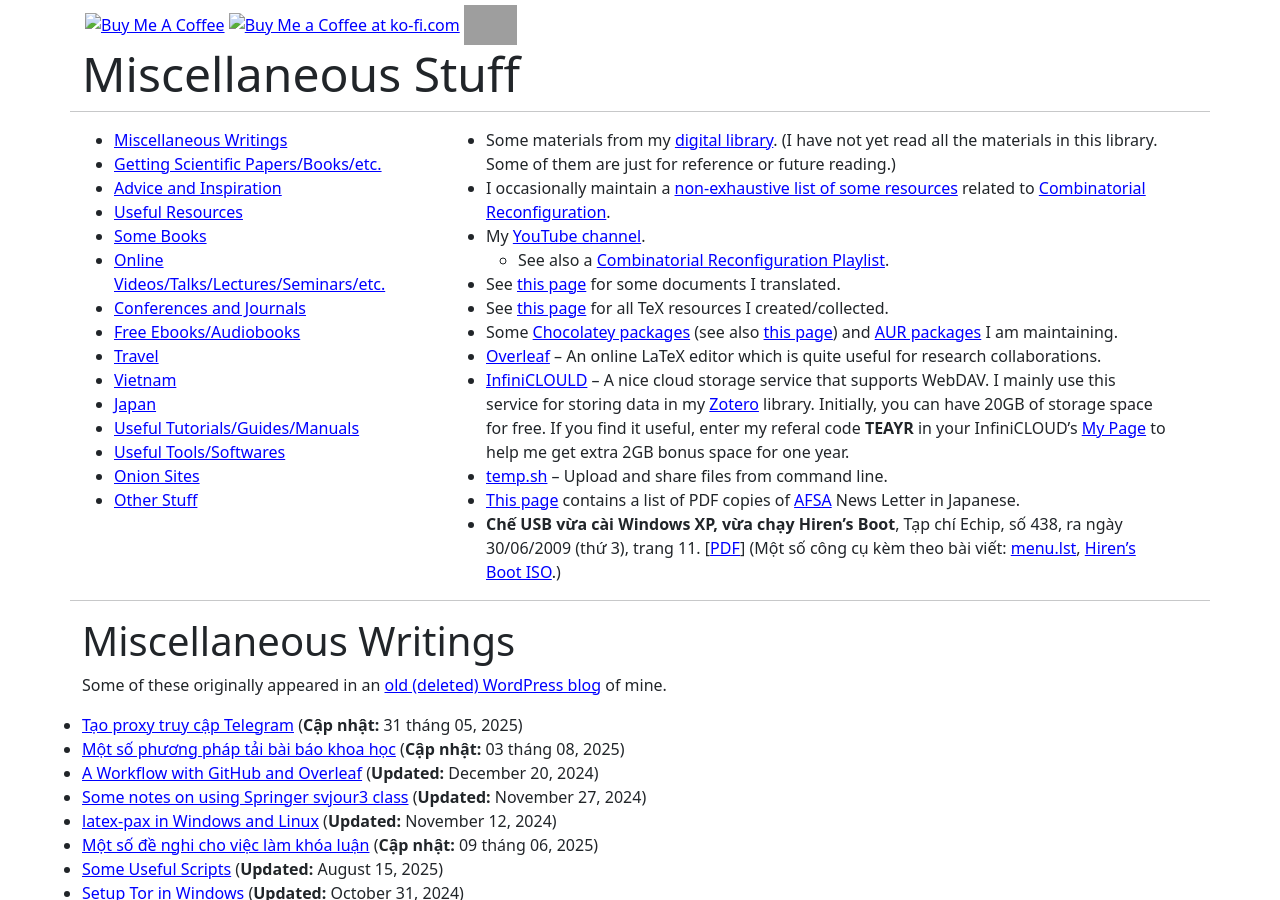
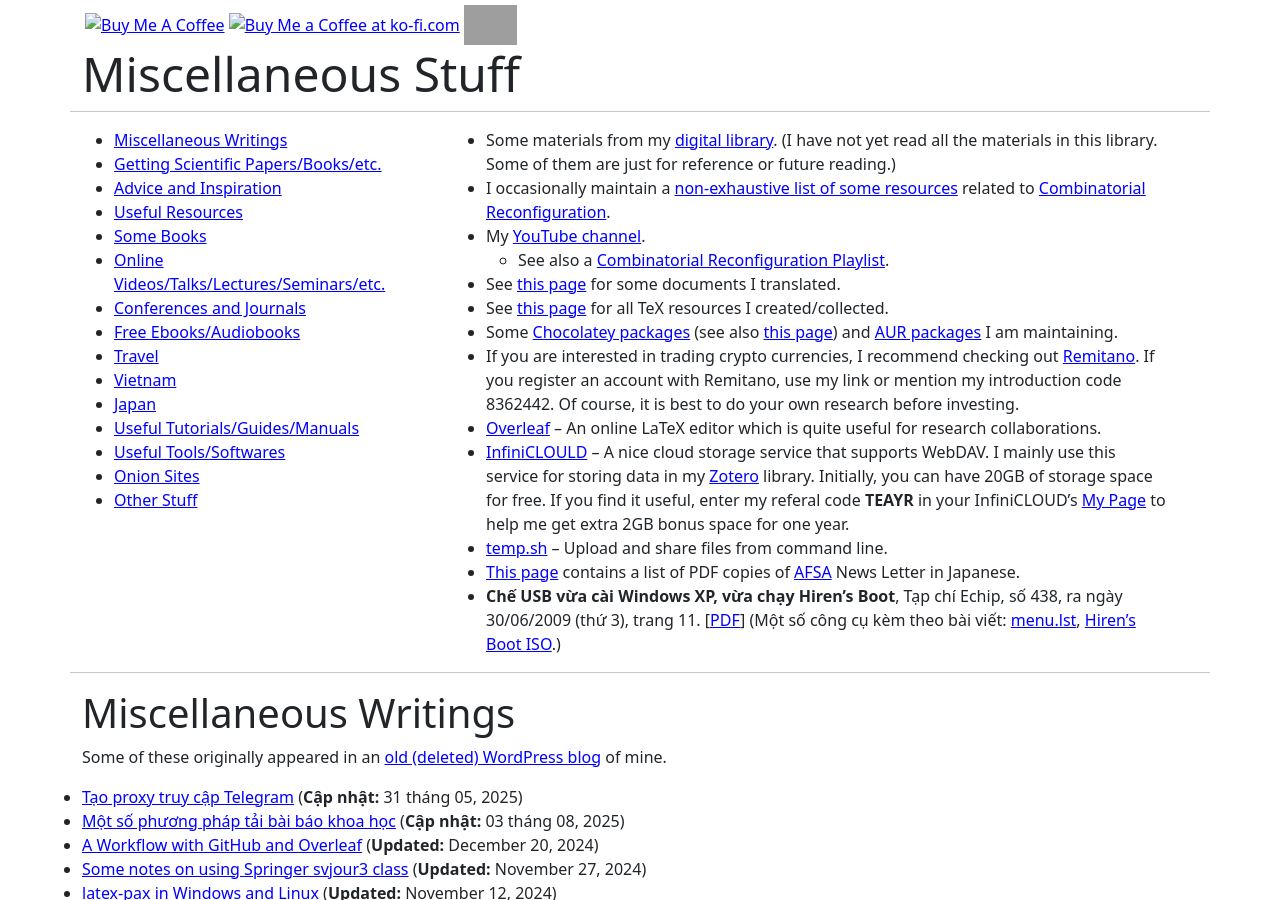
Before and after one commit to hoanganhduc/hoanganhduc.github.io, a Jekyll site: the page built from misc.md, in a window 1280 px wide and 900 px high. Built offline with Jekyll 4.4.1, drawn with Linux system fonts in a browser that asks for light colours; nearby versions of some CDN libraries; a style sheet for code colours, icons or effects is not loaded; part of the change alters nothing that is shown; some of the changed text lies outside the part shown; grey boxes are pictures that could not be loaded.

Commit message:
Updated @ 2025-08-21  13:05:46 ICT

```diff
--- a/misc.md
+++ b/misc.md
@@ -2,7 +2,7 @@
 layout: default
 title: "Miscellaneous Stuff"
 permalink: /misc/
-last_modified_at: 2025-08-08
+last_modified_at: 2025-08-21
 description: This page contains a collection of miscellaneous stuff that Duc A. Hoang is interested in
 keywords: miscellaneous stuff, Duc A. Hoang
 <!--sitemap: false-->
@@ -29,6 +29,7 @@ lang: en
 * See [this page]({% link translation/index.md %}) for some documents I translated.
 * See [this page]({% link tex/index.md %}) for all TeX resources I created/collected.
 * Some [Chocolatey packages](https://chocolatey.org/profiles/hoanganhduc) (see also [this page](https://github.com/hoanganhduc/chocolatey)) and [AUR packages](https://aur.archlinux.org/packages/?K=hoanganhduc&SeB=m) I am maintaining.
+* If you are interested in trading crypto currencies, I recommend checking out [Remitano](https://remitano.com/vn/join/8362442). If you register an account with Remitano, use my link or mention my introduction code 8362442. Of course, it is best to do your own research before investing.
 * [Overleaf](https://www.overleaf.com?r=b42dc7aa&rm=d&rs=b) -- An online LaTeX editor which is quite useful for research collaborations.
 * [InfiniCLOULD](https://infini-cloud.net/en/) -- A nice cloud storage service that supports WebDAV. I mainly use this service for storing data in my [Zotero](https://www.zotero.org/) library. Initially, you can have 20GB of storage space for free. If you find it useful, enter my referal code **TEAYR** in your InfiniCLOUD's [My Page](https://infini-cloud.net/en/modules/mypage/) to help me get extra 2GB bonus space for one year.
 * [temp.sh](https://temp.sh) -- Upload and share files from command line.
```
Also changed, not shown: 1 other file.
